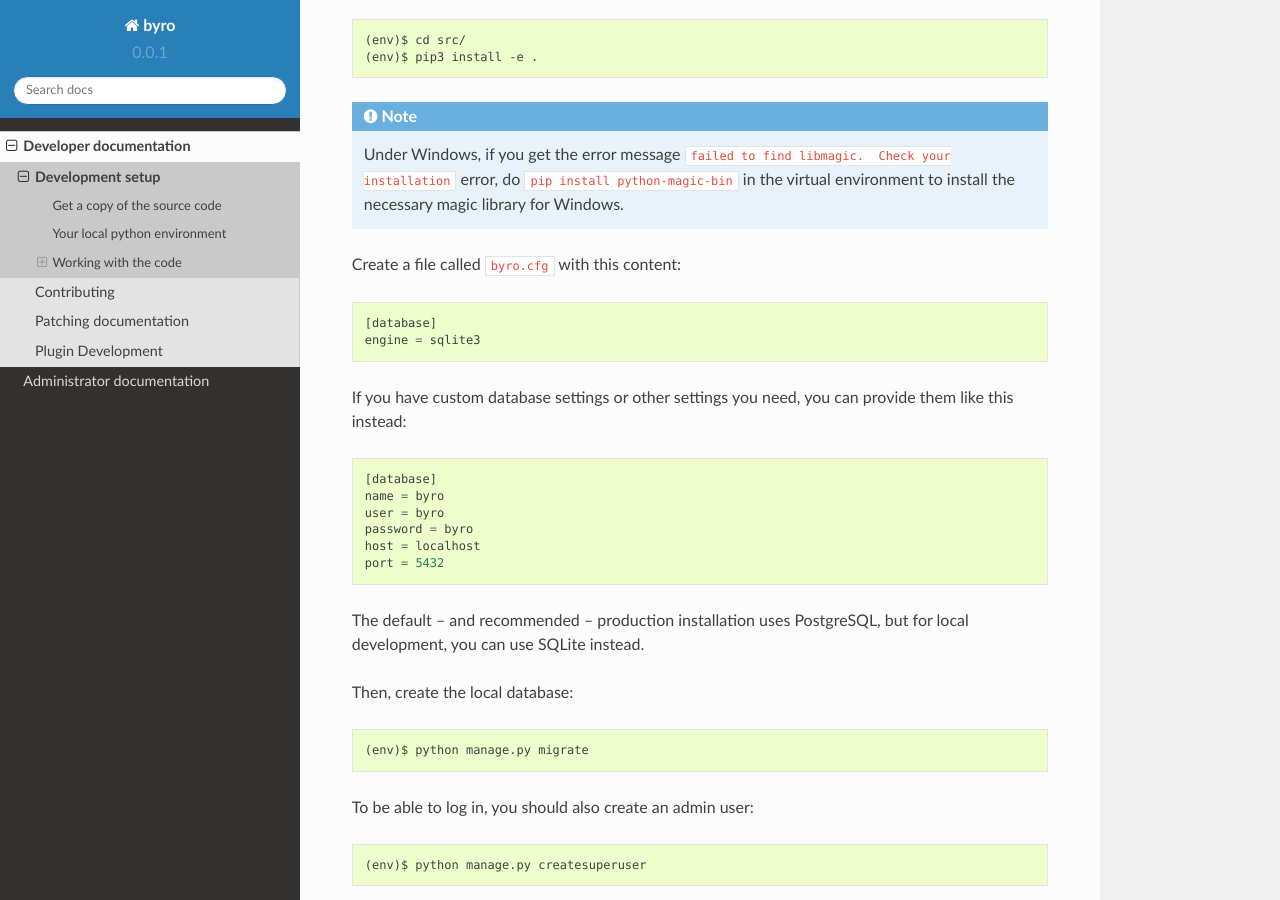
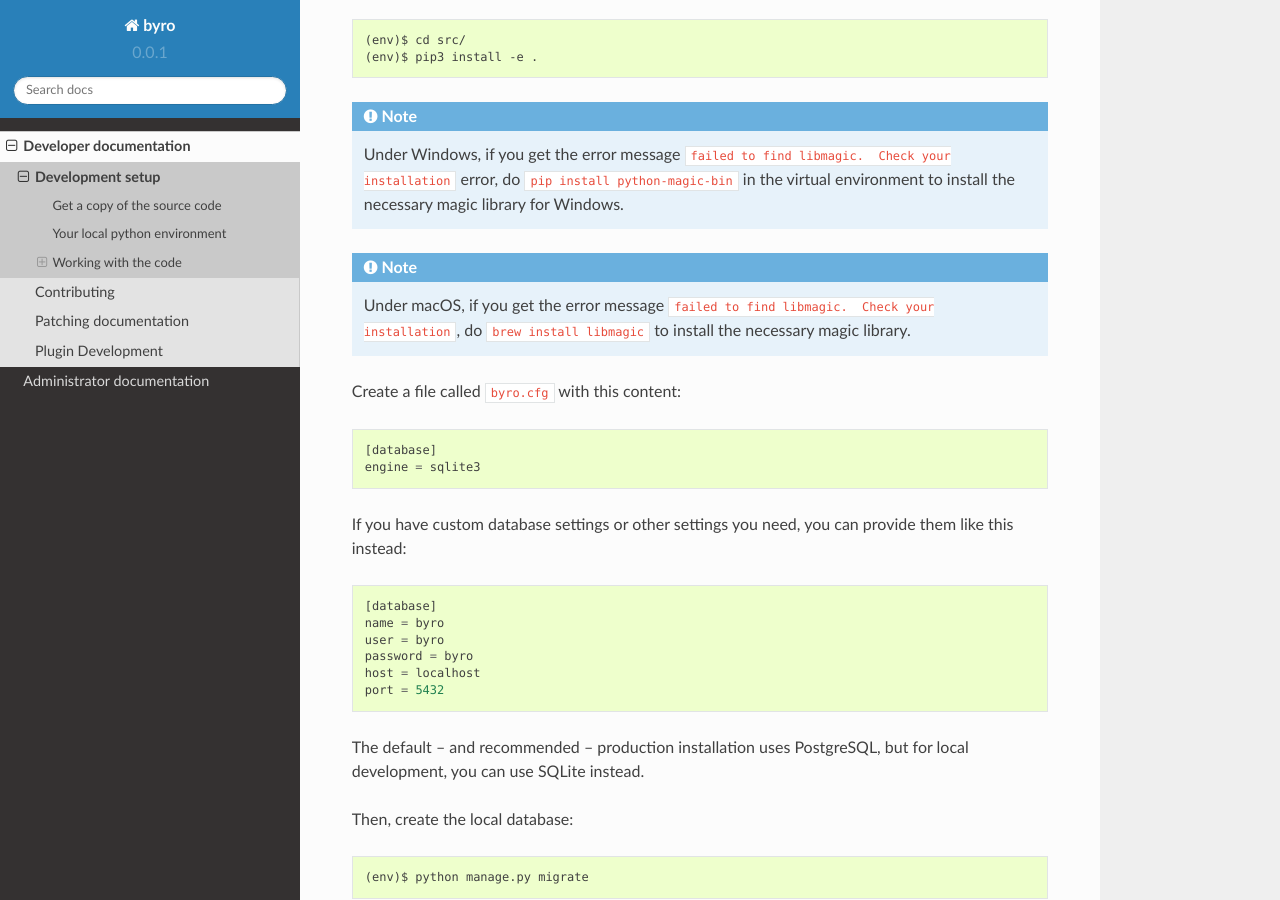
Before and after one commit to byro/byro, a Sphinx documentation site: the page built from docs/developer/setup.rst, in a window 1280 px wide and 900 px high, scrolled down 1558 px. Built offline with Sphinx 7.4.7 and the Read the Docs theme 2.0.0, drawn with Linux system fonts in a browser that asks for light colours; the version number is read from the project's files by our own code.

Commit message:
Add note how to fix missing libmagic error on macOS

```diff
--- a/docs/developer/setup.rst
+++ b/docs/developer/setup.rst
@@ -71,6 +71,8 @@ The first thing you need are all the main application's dependencies::
     (env)$ pip3 install -e .
 
 .. note:: Under Windows, if you get the error message ``failed to find libmagic.  Check your installation`` error, do ``pip install python-magic-bin`` in the virtual environment to install the necessary magic library for Windows.
+
+.. note:: Under macOS, if you get the error message ``failed to find libmagic.  Check your installation``, do ``brew install libmagic`` to install the necessary magic library.
 
 Create a file called ``byro.cfg`` with this content::
 
```
